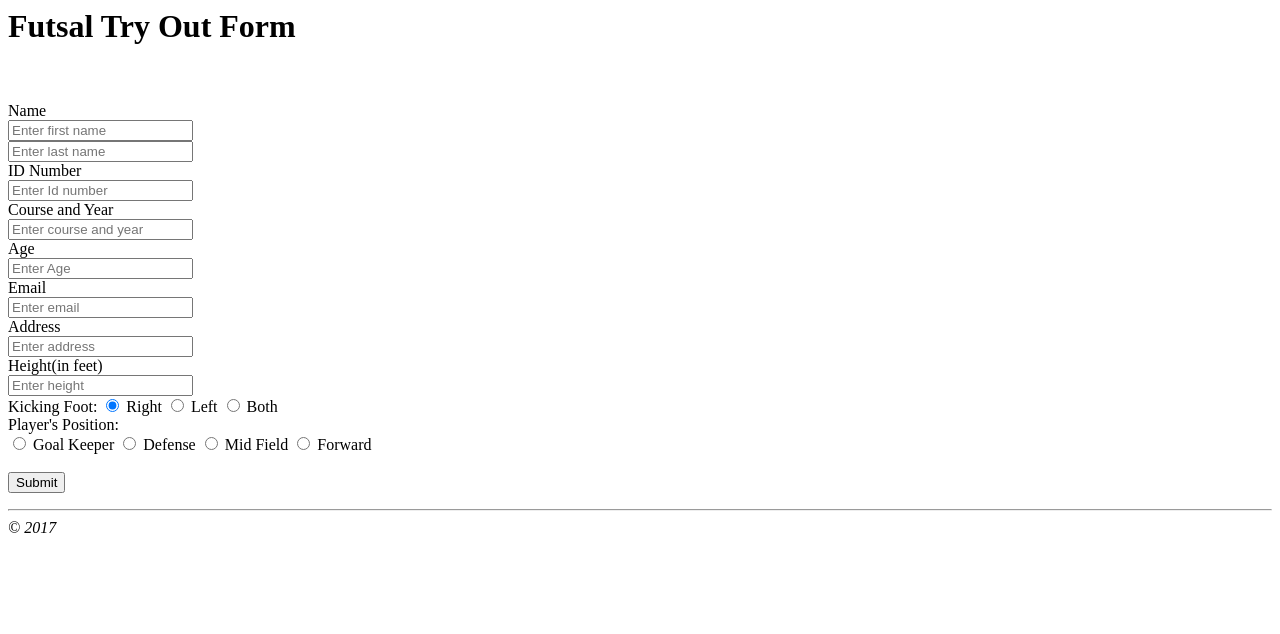
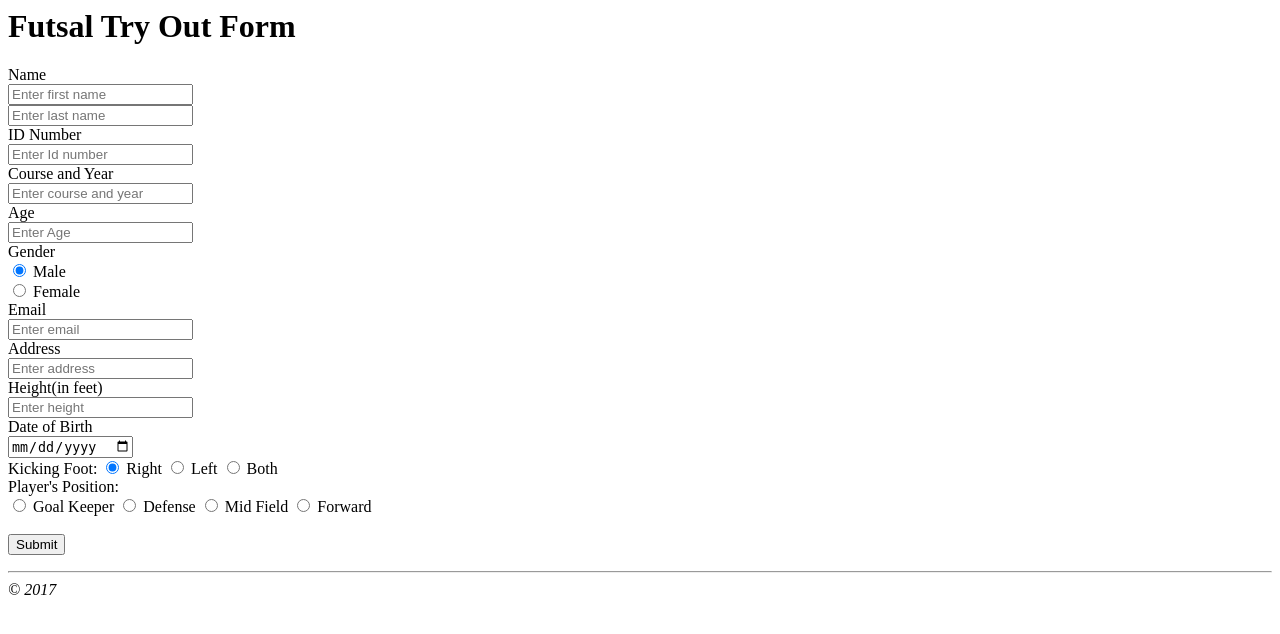
Before and after one commit to TanoyJL/CPE75N_Project, a CodeIgniter app: page /CPE75N_PROJECT/index.php/futsal/register in a window 1280 px wide. Shown: the top 634 px of the page. Run offline with CodeIgniter, Linux system fonts and the light colour scheme.

Commit message:
edit common form

```diff
--- a/application/views/players/try-out.php
+++ b/application/views/players/try-out.php
@@ -1,7 +1,6 @@
 <?php echo form_open(''.$sport.''); ?>
 
 <div class="border rounded control-label col-9 ">
-  <br><br>
     <div class="form-group row">
       <label class="control-label col-sm-2" > Name</label>
       <div class="col-sm-10">
@@ -47,6 +46,15 @@
             </div>
           </div>
       </div>
+      <div class="form-group row">
+        <label class="control-label col-sm-2">Gender</label>
+        <div class="col-sm-8" style="text-align:  left;">
+          <input type="radio" name="gender" value="M" checked required> Male <br>
+          <input type="radio" name="gender" value="F" required> Female <br>
+          <div class="text-danger">
+          </div>
+        </div>
+      </div>
      <div class="form-group row">
           <label class="control-label col-sm-2" >Email</label>
           <div class="col-sm-10">
@@ -75,6 +83,15 @@
             </div>
           </div>
       </div>
+      <div class="form-group row">
+          <label class="control-label col-sm-2" >Date of Birth</label>
+          <div class="col-sm-10">
+            <input type="date" class="form-control" placeholder="Enter height" name="date_of_birth" required>
+            <div class="text-danger">
+
+            </div>
+          </div>
+      </div>
 
 
     </div>
```
